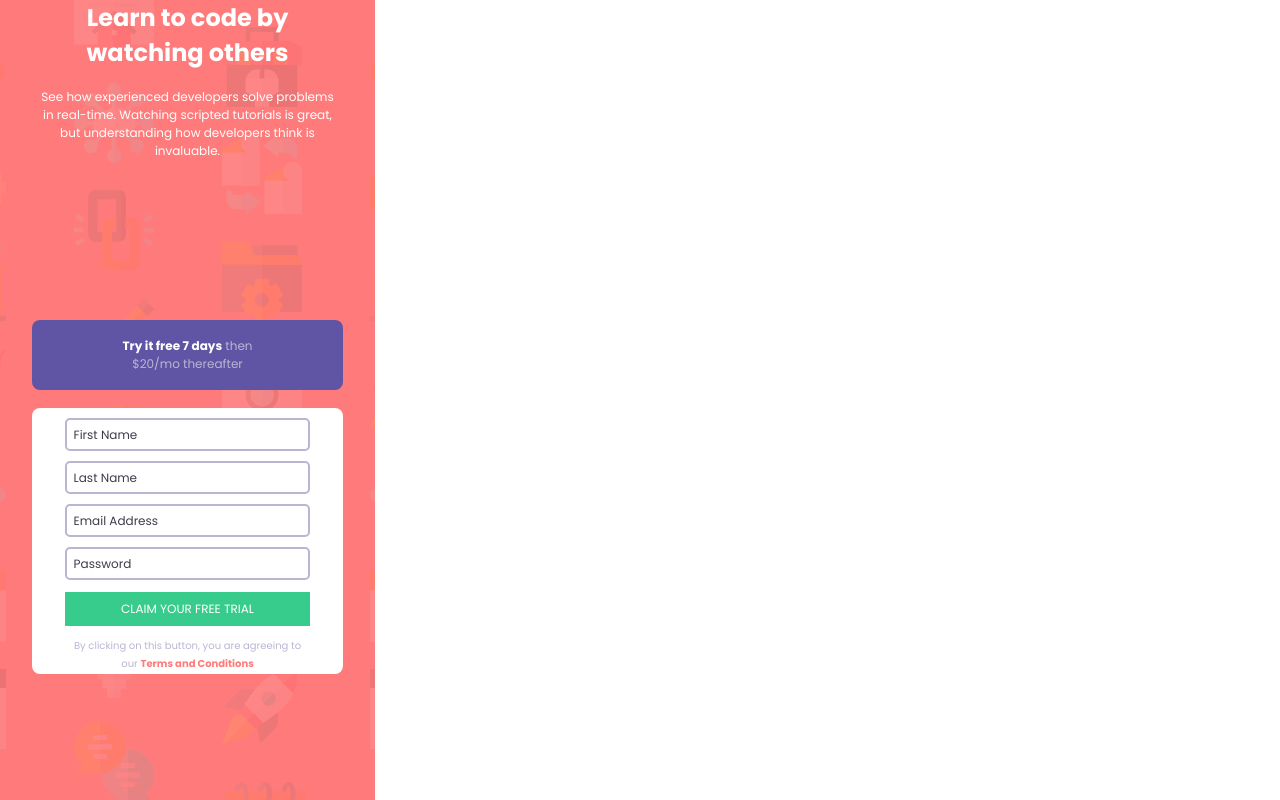
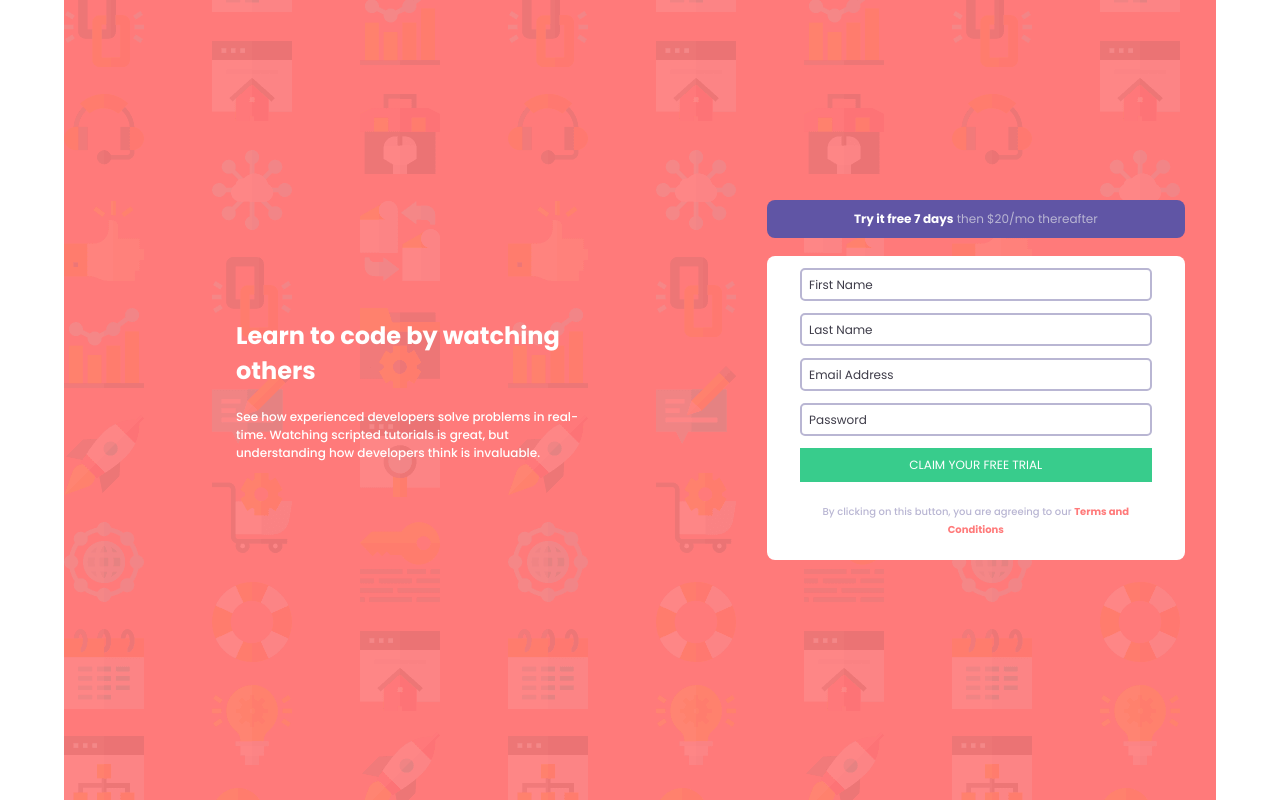
Before and after one commit to Tola-C/responsive_media_queries_task, a plain HTML site: page index.html in a window 1280 px wide. Drawn offline with Linux system fonts and the light colour scheme.

Commit message:
update desktop view

```diff
--- a/index.html
+++ b/index.html
@@ -26,8 +26,7 @@
       <div class="" container2>
         <div class="buttoncontainer">
           <button class="trialbutton">
-            <strong>Try it free 7 days</strong> then<br />
-            $20/mo thereafter
+            <strong>Try it free 7 days</strong> then $20/mo thereafter
           </button>
         </div>
         <form action="">
--- a/style.css
+++ b/style.css
@@ -13,28 +13,36 @@
 }
 /* font-family: 'Poppins', sans-serif; 16px*/
 body{
-    width: 375px;
+    width: 100%;
     height: 100vh;
     place-items:center ;
+    align-items: center;
     display: flex;
 }
 main{
-    width: 375px;
+    max-width: 375px;
+    min-width:275px;
     height: 100vh;
     background-image: url("images/bg-intro-mobile.png");
     background-color: var(--red);
     display: flex;
     text-align: center;
     align-items: center;
+    vertical-align: middle;
     flex-direction: column;
 }
 .container2{
     width: 100%;
     height: 60%;
+    flex:1;
 }
 .container1{
     width: 100%;
     height: 40%;
+    vertical-align: middle;
+    align-items: center;
+    justify-content: center;
+    flex:1;
 }
 
 .buttoncontainer{
@@ -45,15 +53,25 @@ p, h2{
     text-align: center;
     color: white;
     font-family: 'Poppins', sans-serif;
-    margin: auto;
+    margin-left: auto;
+    margin-right: auto;
+    /* margin: auto; */
     width: 78%;
 }
 h2{
-    margin-bottom: 18px;
+    margin-top: auto;
+    padding-bottom: 10px;
+    /* margin-bottom: 15px;
+    margin-top: 15px;  */
+    /* height:20%; */
 }
 p{
     font-size: 12px;
-    margin-bottom: 27px;
+    margin-bottom: auto;
+    padding-top: 10px;
+    padding-bottom: 20px;
+    /* margin-bottom: 19px; */
+    /* height: 40%; */
 }
 
 form{
@@ -74,7 +92,7 @@ table{
 
 .trialbutton{
     width: 85%;
-    padding:17px;
+    padding: 12px 80px;
     background-color: var(--blue);
     border-radius: 8px;
     color: var(--grayishblue);
@@ -91,6 +109,7 @@ table{
 .termsandconditions{
     color: var(--grayishblue);
     margin: auto;
+    text-align: center;
     width: 78%;
 }
 
@@ -123,3 +142,89 @@ a{
     text-decoration: none;
     color: var(--red);
 }
+
+@media screen and (max-width:1440px) and (min-width: 376px){
+    main{
+        max-width: 1500px;
+        min-width: 376;
+        height: 100vh;
+        background-image: url("images/bg-intro-desktop.png");
+        background-color: var(--red);
+        flex-direction: row;
+        margin: 30% 5%;
+    }
+    .container2{
+        width: 60%;
+        height: 100%;
+        flex:1;
+        align-items: left;
+    }
+    .container1{
+        width: 40%;
+        height: 100%;
+        display: flex;
+        flex-direction: column;
+        /* justify-content: center; */
+        align-items: center;
+        /* float: center; */
+        flex:1;
+    }
+    .trialbutton{
+        padding: 10px;
+        width:90%;
+        margin-left: 15px;
+        margin-right: 80px;
+        align-items: center;
+    }
+    p{
+        text-align: left;
+        width: 50%;
+        font-weight: 500;
+    }
+    h2{
+        text-align: Left;
+        width: 50%;
+        font-weight: 700;
+    }
+
+    table{
+        width:90%;
+        height: 60%;
+        border-radius: 8px;
+        background-color: white;
+        margin-left: 15px;
+        margin-right: 80px;
+        align-items: center;
+        margin-bottom: 40px;
+        /* align-content: center; */
+    }
+
+    input[type=text], input[type=email], input[type=password] {
+        width: 85%;
+        padding: 7px;
+        margin-top: 10px;
+        border: 2px solid var(--grayishblue);
+        border-radius: 5px;
+    }
+    .claimbutton{
+        width: 85%;
+    }
+}
+/* @media screen and (max-width:1440px) and (min-width: 901px){
+    p{
+        text-align: left;
+        width: 65%;
+        font-weight: 600;
+    }
+    h2{
+        text-align: Left;
+        width: 65%;
+        font-weight: 700;
+    }
+    .container2{
+        width: 60%;
+    }
+    .container1{
+        width: 40%;
+    }
+} */
```
Also changed, not shown: images/style.css (added).
